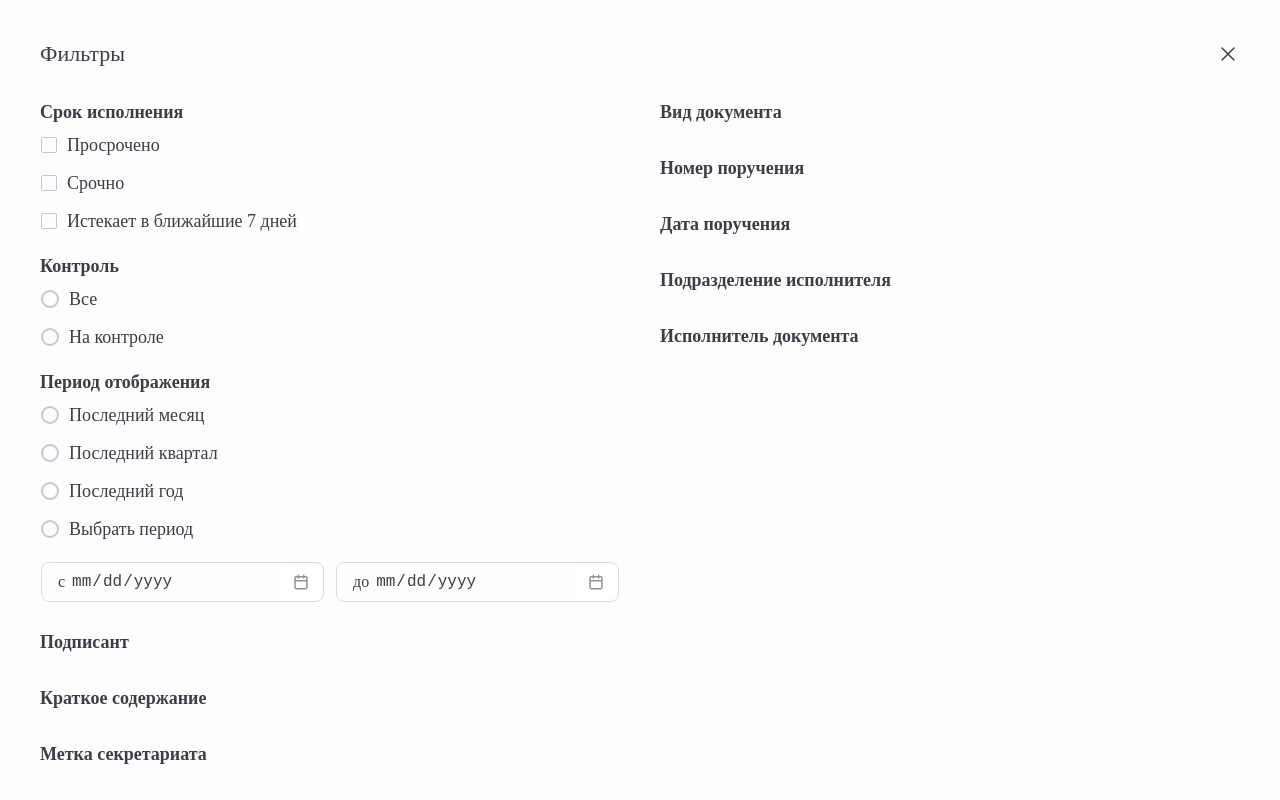
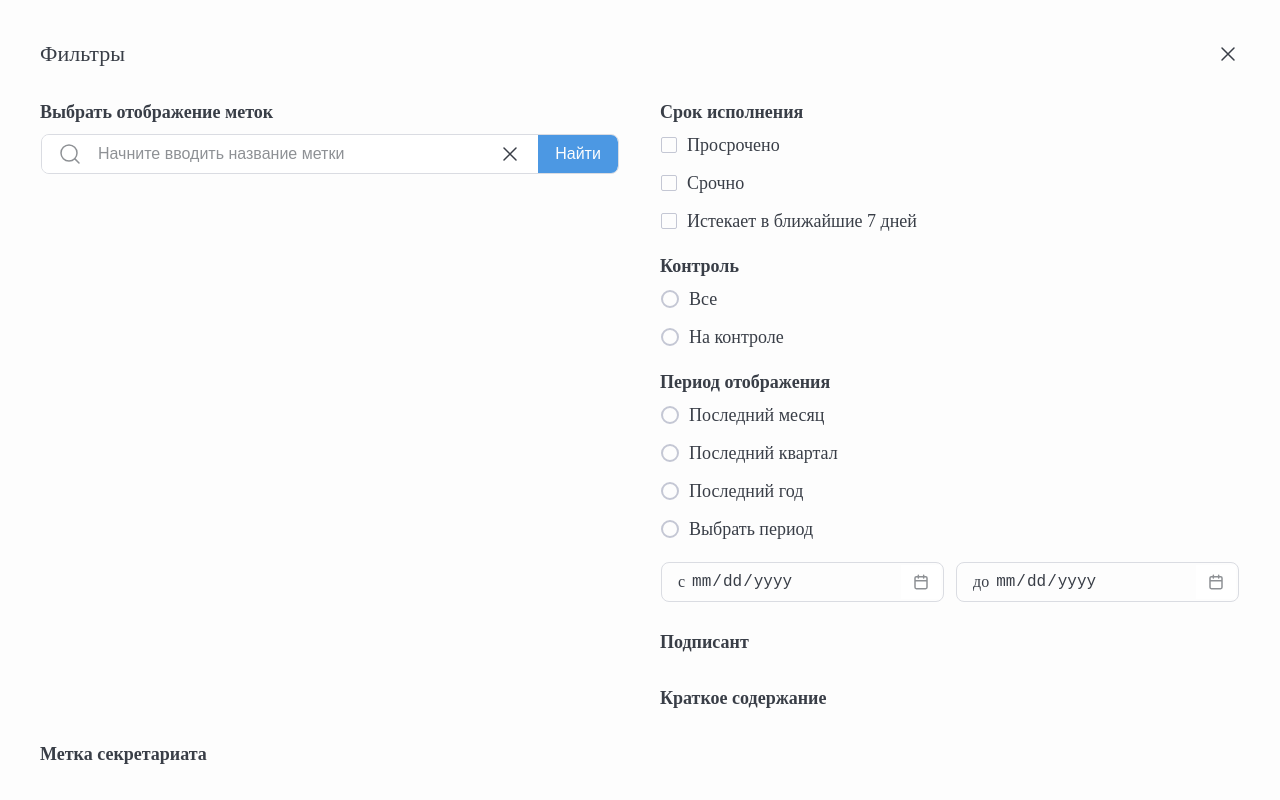
Before and after one commit to Crossoverfix/web-rmr, a React (Create React App) app: page / in a window 1280 px wide. Shown: the top 800 px of the page. Built offline with nearby package versions, Linux system fonts and the light colour scheme; a web font is replaced by a local one.

Commit message:
add search bar

```diff
--- a/src/assets/style/_icon.scss
+++ b/src/assets/style/_icon.scss
@@ -64,5 +64,6 @@
   &__calendar{@include inline-svg('<svg width="16" height="16" viewBox="0 0 16 16" fill="none" xmlns="http://www.w3.org/2000/svg"><g id="Icons"><path id="Icon" d="M10.6667 1.33203V3.9987M5.33333 1.33203V3.9987M2 6.66536H14M3.33333 2.66536H12.6667C13.403 2.66536 14 3.26232 14 3.9987V13.332C14 14.0684 13.403 14.6654 12.6667 14.6654H3.33333C2.59695 14.6654 2 14.0684 2 13.332V3.9987C2 3.26232 2.59695 2.66536 3.33333 2.66536Z" stroke="%238E9195" stroke-width="1.5" stroke-linecap="round" stroke-linejoin="round"/></g></svg> ')}
   &__sort-up{@include inline-svg('<svg width="16" height="16" viewBox="0 0 16 16" fill="none" xmlns="http://www.w3.org/2000/svg"><g id="Icons"><path id="Icon" d="M7.99967 12.6673V3.33398M7.99967 3.33398L3.33301 8.00065M7.99967 3.33398L12.6663 8.00065" stroke="%23393E47" stroke-width="1.5" stroke-linecap="round" stroke-linejoin="round"/></g></svg> ')}
   &__sort-down{@include inline-svg('<svg width="16" height="16" viewBox="0 0 16 16" fill="none" xmlns="http://www.w3.org/2000/svg"><g id="Icons"><path id="Icon" d="M7.99967 3.33398V12.6673M7.99967 12.6673L12.6663 8.00065M7.99967 12.6673L3.33301 8.00065" stroke="%23393E47" stroke-width="1.5" stroke-linecap="round" stroke-linejoin="round"/></g></svg> ')}
+  &__search{@include inline-svg('<svg width="24" height="24" viewBox="0 0 24 24" fill="none" xmlns="http://www.w3.org/2000/svg"><g id="Icons"><path id="Icon" d="M21 21L16.65 16.65M19 11C19 15.4183 15.4183 19 11 19C6.58172 19 3 15.4183 3 11C3 6.58172 6.58172 3 11 3C15.4183 3 19 6.58172 19 11Z" stroke="%238E9195" stroke-width="1.5" stroke-linecap="round" stroke-linejoin="round"/></g></svg> ')}
   &__tt{@include inline-svg('s')}
 }
--- a/src/assets/style/_var.scss
+++ b/src/assets/style/_var.scss
@@ -62,4 +62,10 @@
   --filter-check-box-bg: #FDFDFD;
   --filter-check-box-checked: #4C98E3;
   --filter-select-selected: rgba(128, 202, 255, 0.20);
+  --gs-object-bg: #FDFDFD; /*1-6x*/
+  --gs-text-contrast: #FDFDFD; /*4-6x*/
+  --gs-text-def: #393E47; /*8-6x*/
+  --gs-text-light: #8E9195; /*10-3x*/
+  --gs-link-color: #4C98E3; /*9-3x*/
+  --gs-acent-color: #4C98E3; /*9-xxx*/
 }
--- a/src/component/filter/Filter.js
+++ b/src/component/filter/Filter.js
@@ -2,6 +2,7 @@ import React from "react";
 import "./Filter.scss";
 import CheckBoxGroup from "./modules/check-box-group/Check-box-group";
 import RadioBoxGroup from "./modules/radio-box-group/Radio-box-group";
+import SearchBar from "./modules/search-bar/Search-bar";
 
 
 function Filter(){
@@ -38,6 +39,23 @@ function Filter(){
             addiction: true
         }
     };
+    const tagList = {
+        title: 'Выбрать отображение меток',
+        placeholder: 'Начните вводить название метки',
+        name: 'tagList',
+        list: [
+            {value:1,label:'Срочно'},
+            {value:1,label:'Важно'},
+            {value:1,label:'Законопроект'},
+            {value:1,label:'Проекты НПА'},
+            {value:1,label:'КС'},
+            {value:1,label:'Коронавирус'},
+            {value:1,label:'Указания Президента'},
+            {value:1,label:'Показатели'},
+            {value:1,label:'Госдума'},
+            {value:1,label:'Администрация Президента'},
+        ]
+    }
     return(
         <div className="gs-filter">
             <div className="gs-filter__wrap">
@@ -46,6 +64,14 @@ function Filter(){
                     <button className="gs-filter__header__close icon__close"></button>
                 </div>
                 <div className="gs-filter__body">
+                    <div className="gs-filter__body__col">
+                        <div className="gs-filter__block">
+                            <span className="gs-filter__block__title">Выбрать отображение меток</span>
+                            <div className="gs-filter__block__content">
+                                <SearchBar name={tagList.name} placeholder={tagList.placeholder}></SearchBar>
+                            </div>
+                        </div>
+                    </div>
                     <div className="gs-filter__body__col">
                         <div className="gs-filter__block">
                             <span className="gs-filter__block__title">Срок исполнения</span>
@@ -73,38 +99,6 @@ function Filter(){
                         </div>
                         <div className="gs-filter__block">
                             <span className="gs-filter__block__title">Краткое содержание</span>
-                            <div className="gs-filter__block__content">
-
-                            </div>
-                        </div>
-                    </div>
-                    <div className="gs-filter__body__col">
-                        <div className="gs-filter__block">
-                            <span className="gs-filter__block__title">Вид документа</span>
-                            <div className="gs-filter__block__content">
-
-                            </div>
-                        </div>
-                        <div className="gs-filter__block">
-                            <span className="gs-filter__block__title">Номер поручения</span>
-                            <div className="gs-filter__block__content">
-
-                            </div>
-                        </div>
-                        <div className="gs-filter__block">
-                            <span className="gs-filter__block__title">Дата поручения</span>
-                            <div className="gs-filter__block__content">
-
-                            </div>
-                        </div>
-                        <div className="gs-filter__block">
-                            <span className="gs-filter__block__title">Подразделение исполнителя</span>
-                            <div className="gs-filter__block__content">
-
-                            </div>
-                        </div>
-                        <div className="gs-filter__block">
-                            <span className="gs-filter__block__title">Исполнитель документа</span>
                             <div className="gs-filter__block__content">
 
                             </div>
--- /dev/null
+++ b/src/component/filter/modules/search-bar/Search-bar.js
@@ -0,0 +1,16 @@
+import "./Search-bar.scss";
+
+
+function SearchBar({name, placeholder, value}){
+    console.log(name);
+    console.log(placeholder);
+    console.log(value);
+    return(
+        <div className="gs-search-bar">
+            <div className="gs-search-bar__icon icon__search"></div>
+            <input className="gs-search-bar__input" type="text" name={name} placeholder={placeholder} value={value}/>
+            <button className="gs-search-bar__clear icon__close"></button>
+            <button className="gs-search-bar__submit">Найти</button>
+        </div>
+    );
+} export default SearchBar;
--- /dev/null
+++ b/src/component/filter/modules/search-bar/Search-bar.scss
@@ -0,0 +1,98 @@
+.gs-search-bar{
+  width: 100%;
+  border-radius: 8px;
+  border: 1px solid var(--main-border-color, #DADCE2);
+  overflow: hidden;
+  display: flex;
+  flex-direction: row;
+  align-items: center;
+  justify-content: flex-start;
+  flex-wrap: nowrap;
+  height: 40px;
+  position: relative;
+  &__icon{
+    flex-shrink: 0;
+    width: 24px;
+    height: 24px;
+    position: absolute;
+    left: 16px;
+    top: 50%;
+    transform: translateY(-50%);
+    display: block;
+  }
+  &__input{
+    height: 38px;
+    line-height: 38px;
+    flex-grow: 1;
+    flex-shrink: 0;
+    color: var(--gs-text-def, #393E47);
+    font-size: 16px;
+    font-style: normal;
+    font-weight: 400;
+    border: none;
+    outline: none;
+    box-shadow: none;
+    padding: 0 16px 0 56px;
+    &:focus{
+      border: none;
+      outline: none;
+      box-shadow: none;
+    }
+    &::placeholder{
+      color: var(--gs-text-light, #8E9195);
+    }
+  }
+  &__clear{
+    display: block;
+    flex-shrink: 0;
+    width: 24px;
+    height: 24px;
+    position: absolute;
+    right: 96px;
+    top: 50%;
+    transform: translateY(-50%);
+    border: none;
+    outline: none;
+    box-shadow: none;
+    padding: 0;
+    cursor: pointer;
+    background-color: transparent;
+    &.hidden{
+      display: none;
+    }
+    &:focus{
+      border: none;
+      outline: none;
+      box-shadow: none;
+    }
+    &:hover{
+      opacity: 0.6;
+    }
+  }
+  &__submit{
+    height: 40px;
+    padding: 0 16px;
+    flex-shrink: 0;
+    width: 80px;
+    border-radius: 0 8px 8px 0;
+    border: none;
+    outline: none;
+    box-shadow: none;
+    line-height: 38px;
+    vertical-align: middle;
+    color: var(--gs-text-contrast, #FFFFFF);
+    font-size: 16px;
+    font-style: normal;
+    font-weight: 400;
+    background-color: var(--gs-acent-color,#4C98E3);
+    cursor: pointer;
+    &:focus{
+      border: none;
+      outline: none;
+      box-shadow: none;
+    }
+    &:hover{
+      opacity: 0.6;
+    }
+  }
+}
--- /dev/null
+++ b/src/component/filter/modules/select-checkbox-list/Select-checkbox-list.scss
@@ -0,0 +1,3 @@
+.gs-select-cl{
+  width: 100%;
+}
```
Also changed, not shown: src/component/filter/modules/select-checkbox-list/Select-checkbox-list.js (added, +13 -0 lines).
